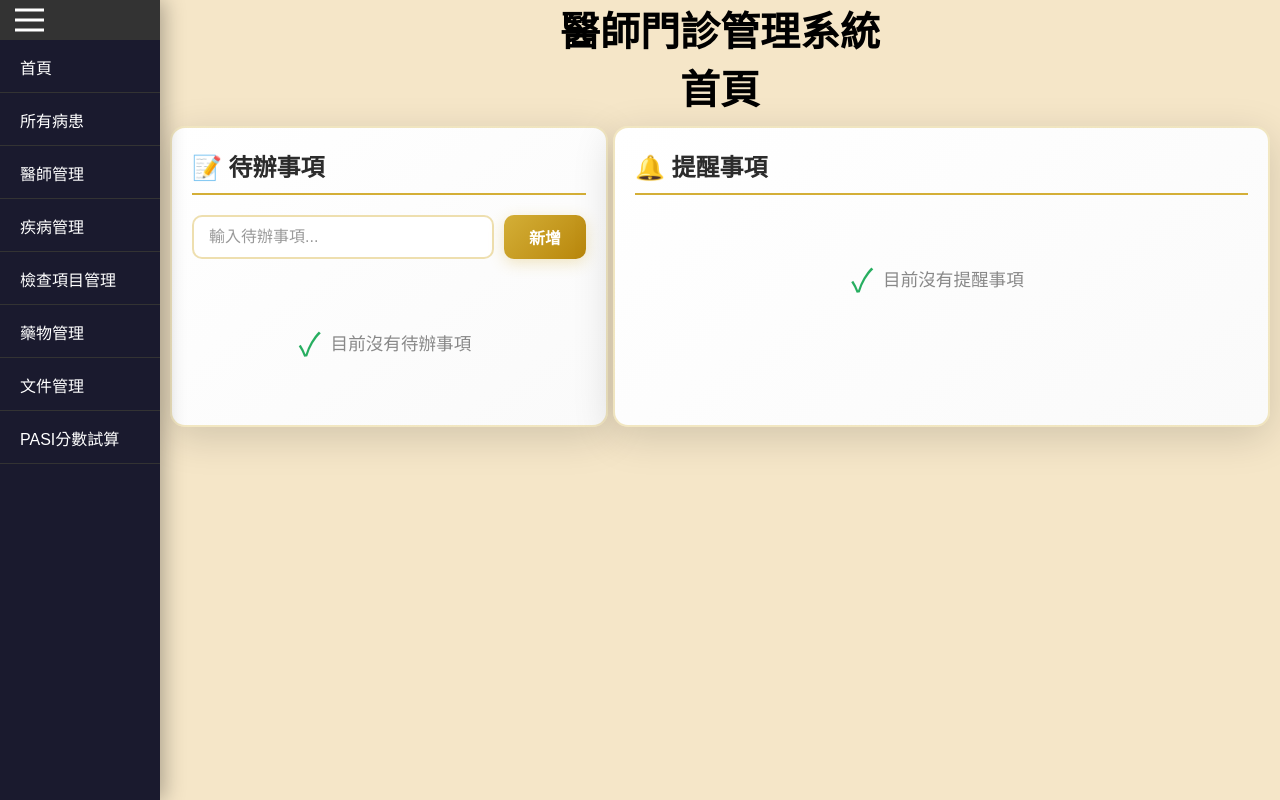
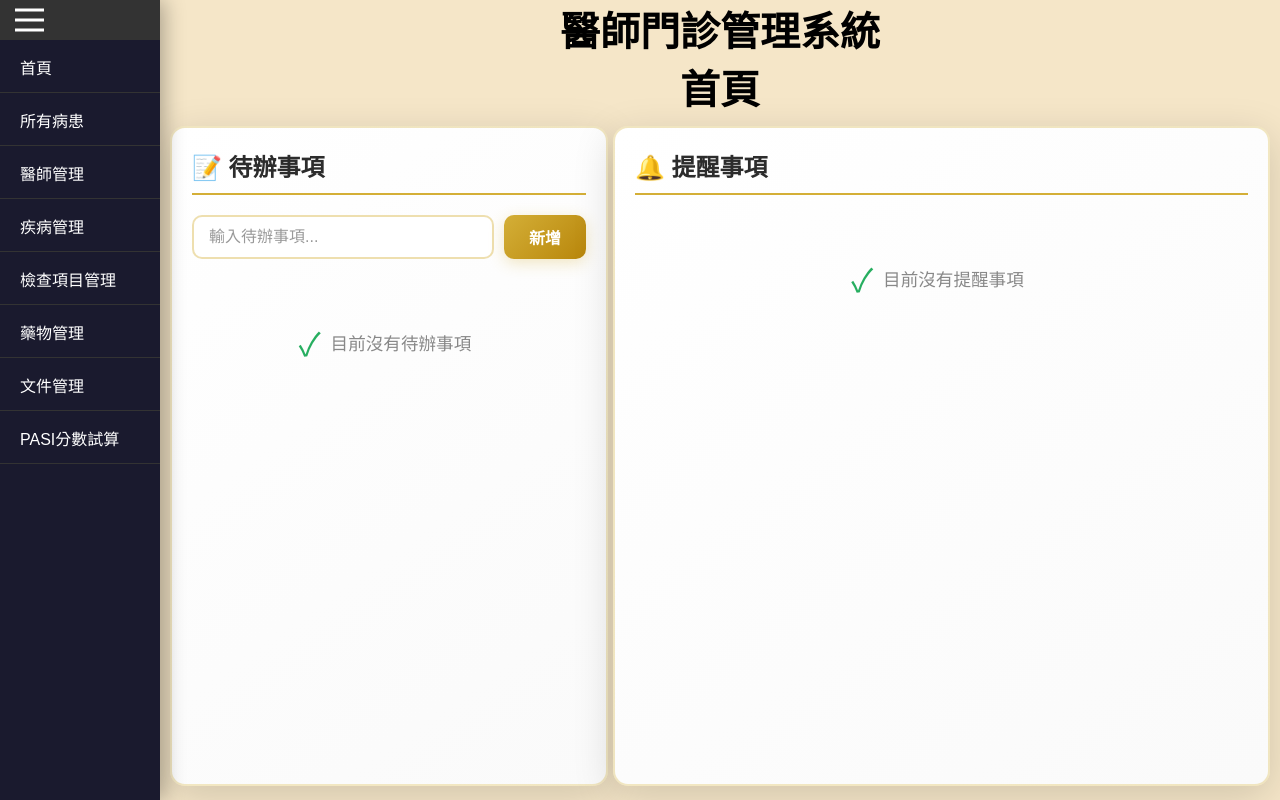
Before and after one commit to wayne861123/PatientManagementSystem, a Flask app: page / in a window 1280 px wide. Run offline with Flask 3, Linux system fonts and the light colour scheme; data that the repository does not hold is empty.

Commit message:
fine tune home.html layout

```diff
--- a/static/style.css
+++ b/static/style.css
@@ -1098,10 +1098,12 @@ select {
 
 /* 首頁雙欄佈局 */
 .home-layout {
+    height: calc(100vh - 140px);
     display: grid;
     grid-template-columns: 4fr 6fr;
     gap: 5px;
     width: 100%;
+    min-height: 0;
 }
 
 /* 提醒區塊容器 */
@@ -1111,6 +1113,10 @@ select {
     padding: 20px;
     box-shadow: 0 10px 40px rgba(0, 0, 0, 0.15);
     border: 2px solid rgba(212, 175, 55, 0.3);
+    display: flex;
+    flex-direction: column;
+    min-height: 0;
+    overflow: hidden;
 }
 
 /* 提醒標題 */
@@ -1127,7 +1133,8 @@ select {
     display: flex;
     flex-direction: column;
     gap: 12px;
-    max-height: 500px;
+    flex: 1;
+    min-height: 0;
     overflow-y: auto;
     padding-right: 8px;
 }
@@ -1574,6 +1581,10 @@ select {
     padding: 20px;
     box-shadow: 0 10px 40px rgba(0, 0, 0, 0.15);
     border: 2px solid rgba(212, 175, 55, 0.3);
+    display: flex;
+    flex-direction: column;
+    min-height: 0;
+    overflow: hidden;
 }
 
 /* 待辦事項標題 */
@@ -1638,7 +1649,8 @@ select {
     display: flex;
     flex-direction: column;
     gap: 10px;
-    max-height: 400px;
+    flex: 1;
+    min-height: 0;
     overflow-y: auto;
     padding-right: 8px;
 }
--- a/templates/documents.html
+++ b/templates/documents.html
@@ -26,7 +26,7 @@
     </div>
 
     <!-- 文件列表 -->
-    <div style="margin-top: 20px;">
+    <div style="margin-top: 20px; width: 1000px;">
         <h2>已上傳文件</h2>
         {% if documents %}
             <table class="document-table">
```
